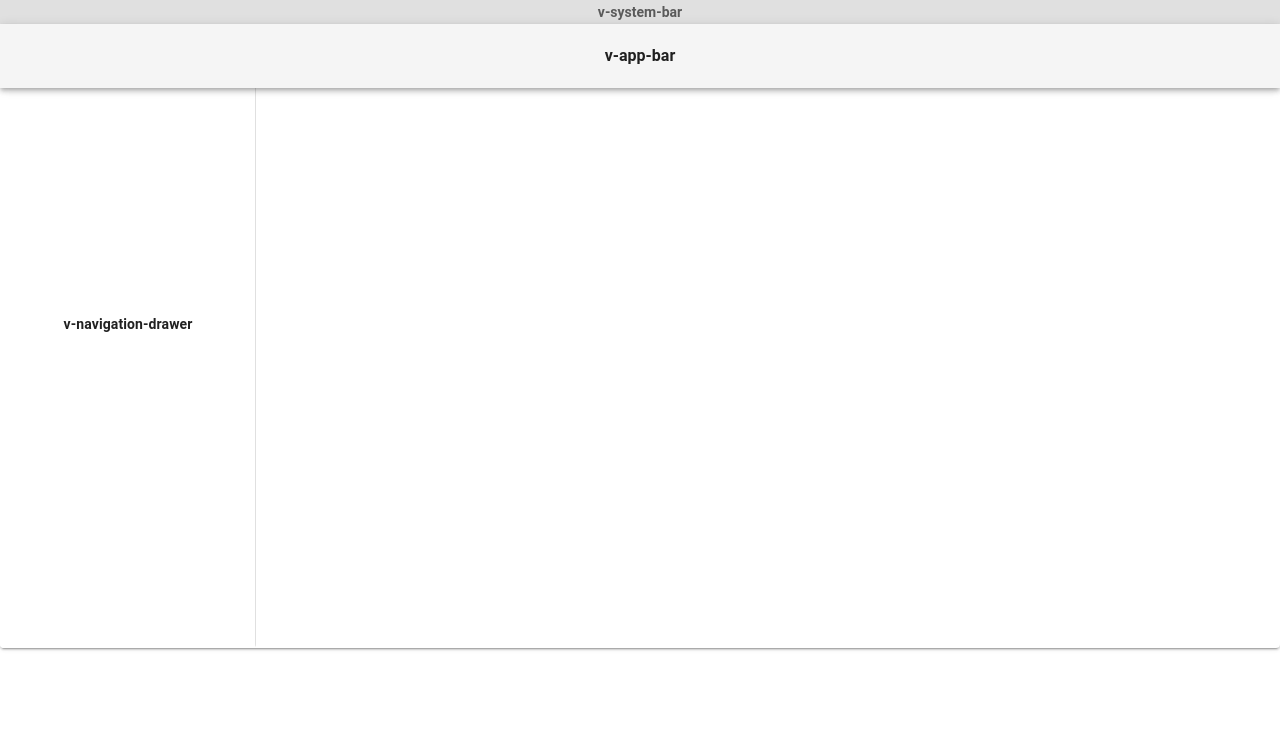
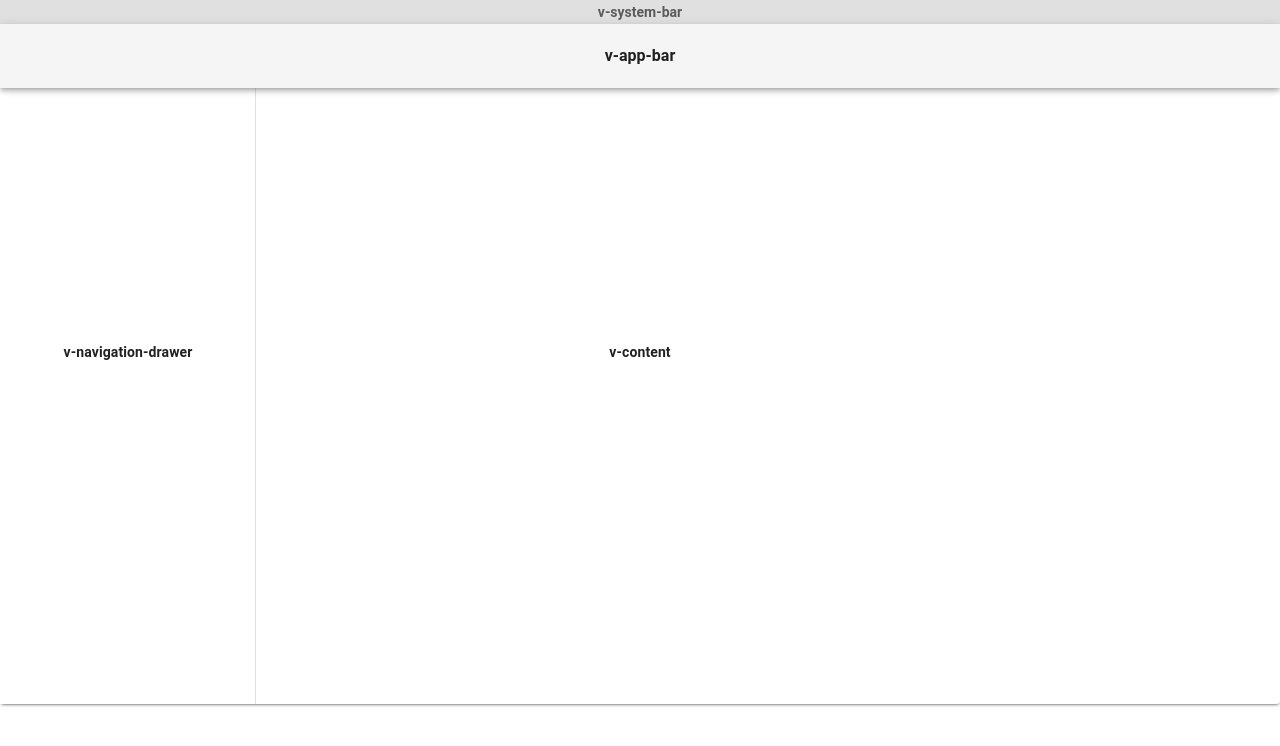
Before and after one commit to Im0tec/vue-project-facens, a Vue app: page / in a window 1280 px wide. Shown: the top 746 px of the page. Built offline with nearby package versions, Linux system fonts and the light colour scheme.

Commit message:
feat: :sparkles: v-content created

```diff
--- a/public/index.html
+++ b/public/index.html
@@ -5,11 +5,11 @@
     <meta http-equiv="X-UA-Compatible" content="IE=edge">
     <meta name="viewport" content="width=device-width,initial-scale=1.0">
     <link rel="icon" href="<%= BASE_URL %>favicon.ico">
-    <title><%= htmlWebpackPlugin.options.title %></title>
+    <title>AF1 - 190309</title>
   </head>
   <body>
     <noscript>
-      <strong>We're sorry but <%= htmlWebpackPlugin.options.title %> doesn't work properly without JavaScript enabled. Please enable it to continue.</strong>
+      <strong>We're sorry but "AF1 - 190309" doesn't work properly without JavaScript enabled. Please enable it to continue.</strong>
     </noscript>
     <div id="app"></div>
     <!-- built files will be auto injected -->
--- a/src/App.vue
+++ b/src/App.vue
@@ -16,9 +16,9 @@
       </v-row>
     </v-app-bar>
 
-    <!-- V-NAVIGATION-DRAWER BELOW  -->
+    <!-- V-NAVIGATION-DRAWER AND V-CONTENT BELOW  -->
 
-    <v-card height="81vh">
+    <v-card height="88vh">
       <v-navigation-drawer absolute permanent left>
         <v-container fill-height>
           <v-card-text>
@@ -28,6 +28,17 @@
           </v-card-text>
         </v-container>
       </v-navigation-drawer>
+
+      <!-- V-CONTENT BELOW  -->
+
+      <v-container fill-height>
+        <v-card-text>
+          <center>
+            <strong> v-content </strong>
+          </center>
+        </v-card-text>
+      </v-container>
+
     </v-card>
 
 
```
